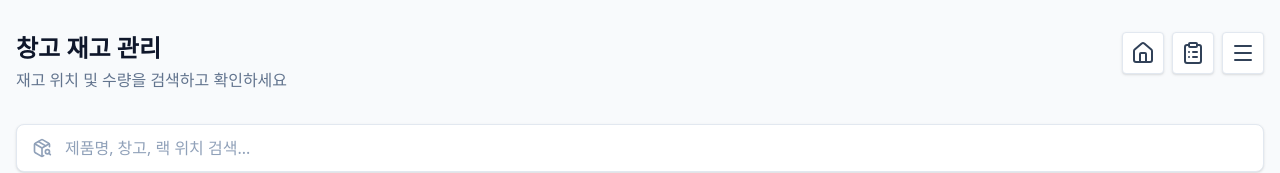
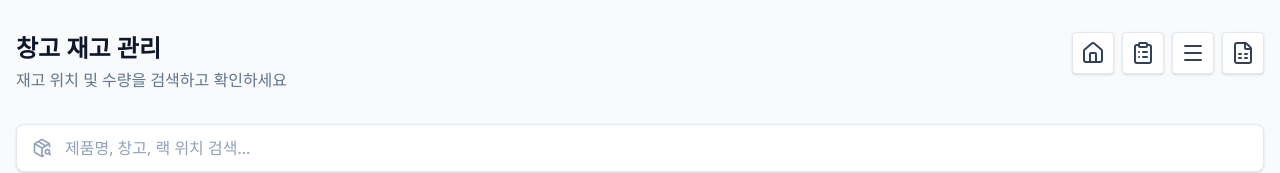
Before and after one commit to educo-logi/wms, a React (Vite) app: page / in a window 1280 px wide. Shown: the top 173 px of the page. Built offline with nearby package versions, Linux system fonts and the light colour scheme; no server answers.

Commit message:
feat: add Google Sheets shortcut icon to header

```diff
--- a/src/components/HeaderMenu.tsx
+++ b/src/components/HeaderMenu.tsx
@@ -1,4 +1,4 @@
-import { Menu, PackagePlus, ArrowRightLeft, Home, ClipboardList } from 'lucide-react';
+import { Menu, PackagePlus, ArrowRightLeft, Home, ClipboardList, FileSpreadsheet } from 'lucide-react';
 import * as DropdownMenu from '@radix-ui/react-dropdown-menu';
 
 interface HeaderMenuProps {
@@ -74,6 +74,14 @@ export const HeaderMenu: React.FC<HeaderMenuProps> = ({ onStockEntryClick, onSto
                         </DropdownMenu.Content>
                     </DropdownMenu.Portal>
                 </DropdownMenu.Root>
+
+                <button
+                    className="p-2 bg-white border border-slate-200 rounded shadow-sm hover:bg-slate-50 focus:ring-2 focus:ring-blue-500 outline-none transition-colors"
+                    aria-label="Google Sheets"
+                    onClick={() => window.open('https://docs.google.com/spreadsheets/d/1KMturJWA8rUkdM6ItEsEiHzEni-MBlvoztBs_6LgtP0/edit?gid=0#gid=0', '_blank')}
+                >
+                    <FileSpreadsheet className="w-6 h-6 text-slate-700" />
+                </button>
             </div>
         </header >
     );
```
